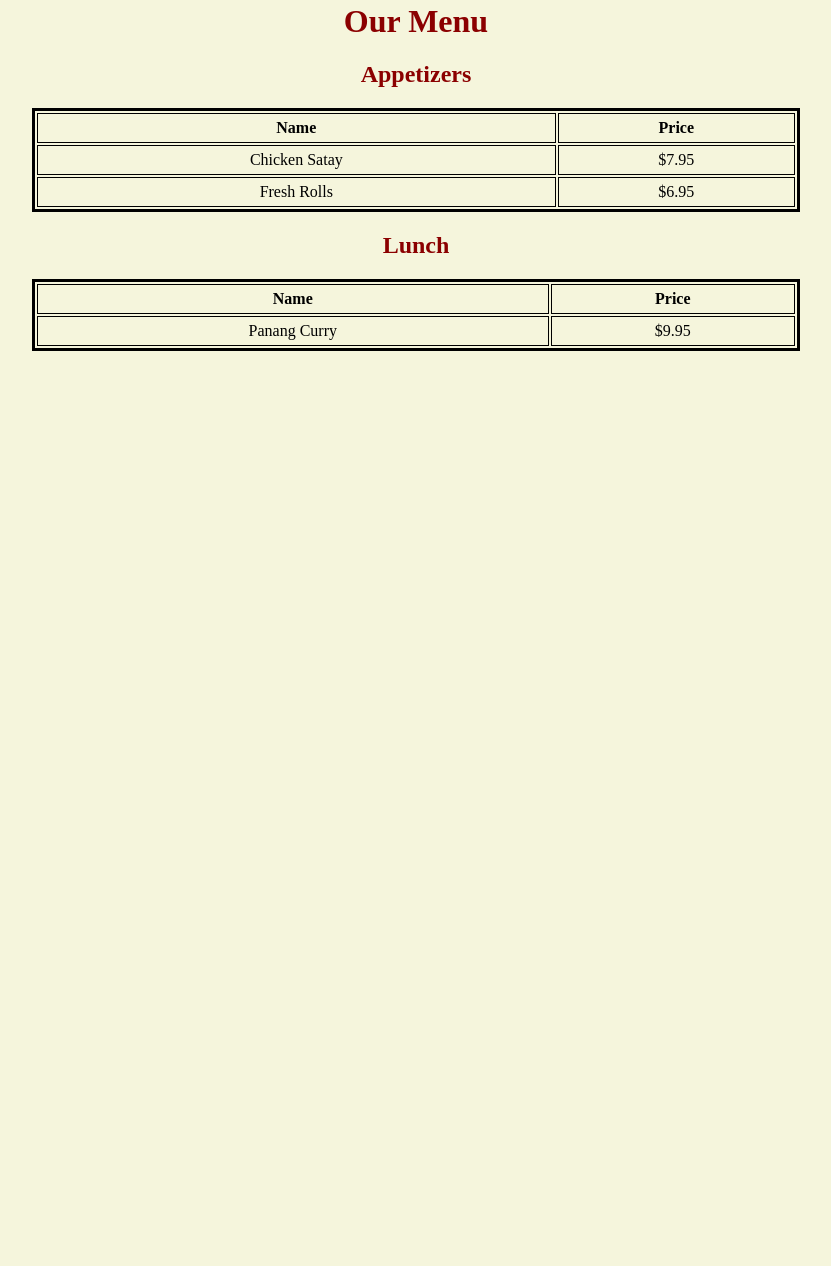
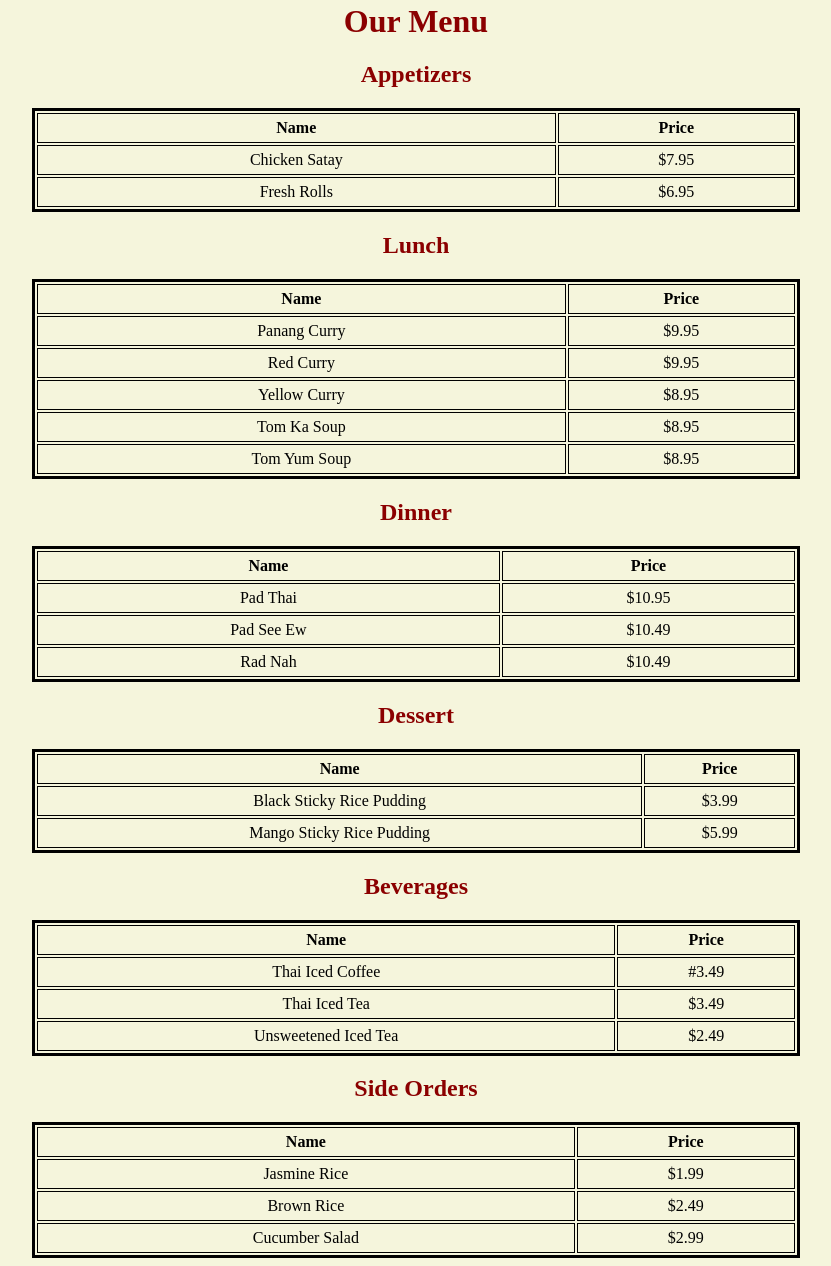
Before and after one commit to TheQueepingHour/H-Thai-ML, a plain HTML site: page menu.html in a window 1280 px wide. Shown: the part 763-2029 px from the top of the page, without its empty margins (224-1055 px from the left). Before the commit the page ends 1114 px from the top, so only its background shows below. Drawn offline with Linux system fonts and the light colour scheme.

Commit message:
Finished Menu and added bottom margin to table since it looked better

```diff
--- a/assets/css/style.css
+++ b/assets/css/style.css
@@ -80,6 +80,7 @@ nav a:hover {
 table {
     border: 3px solid black;
     width: 100%;
+    margin-bottom: 1%;
 }
 
 td,
--- a/menu.html
+++ b/menu.html
@@ -48,6 +48,94 @@
                 <td>Panang Curry</td>
                 <td>$9.95</td>
             </tr>
+            <tr>
+                <td>Red Curry</td>
+                <td>$9.95</td>
+            </tr>
+            <tr>
+                <td>Yellow Curry</td>
+                <td>$8.95</td>
+            </tr>
+            <tr>
+                <td>Tom Ka Soup</td>
+                <td>$8.95</td>
+            </tr>
+            <tr>
+                <td>Tom Yum Soup</td>
+                <td>$8.95</td>
+            </tr>
+        </table>
+        <h2>Dinner</h2>
+        <table>
+            <tr>
+                <th>Name</th>
+                <th>Price</th>
+            </tr>
+            <tr>
+                <td>Pad Thai</td>
+                <td>$10.95</td>
+            </tr>
+            <tr>
+                <td>Pad See Ew</td>
+                <td>$10.49</td>
+            </tr>
+            <tr>
+                <td>Rad Nah</td>
+                <td>$10.49</td>
+            </tr>
+        </table>
+        <h2>Dessert</h2>
+        <table>
+            <tr>
+                <th>Name</th>
+                <th>Price</th>
+            </tr>
+            <tr>
+                <td>Black Sticky Rice Pudding</td>
+                <td>$3.99</td>
+            </tr>
+            <tr>
+                <td>Mango Sticky Rice Pudding</td>
+                <td>$5.99</td>
+            </tr>
+        </table>
+        <h2>Beverages</h2>
+        <table>
+            <tr>
+                <th>Name</th>
+                <th>Price</th>
+            </tr>
+            <tr>
+                <td>Thai Iced Coffee</td>
+                <td>#3.49</td>
+            </tr>
+            <tr>
+                <td>Thai Iced Tea</td>
+                <td>$3.49</td>
+            </tr>
+            <tr>
+                <td>Unsweetened Iced Tea</td>
+                <td>$2.49</td>
+            </tr>
+        </table>
+        <h2>Side Orders</h2>
+        <table>
+            <tr>
+                <th>Name</th>
+                <th>Price</th>
+            </tr>
+            <tr>
+                <td>Jasmine Rice</td>
+                <td>$1.99</td>
+            </tr>
+            <tr>
+                <td>Brown Rice</td>
+                <td>$2.49</td>
+            </tr>
+            <tr>
+                <td>Cucumber Salad</td>
+                <td>$2.99</td>
+            </tr>
         </table>
     </main>
 </body>
```
